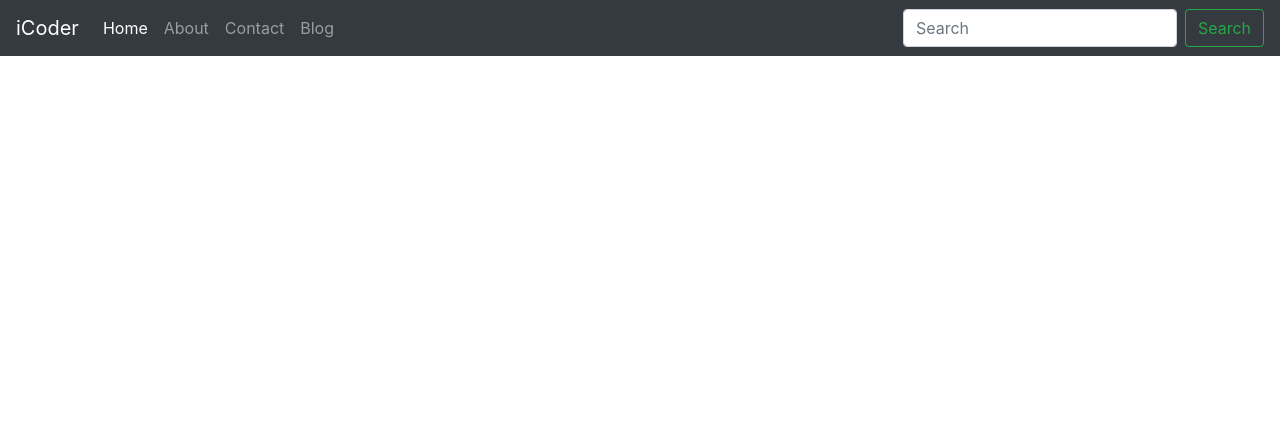
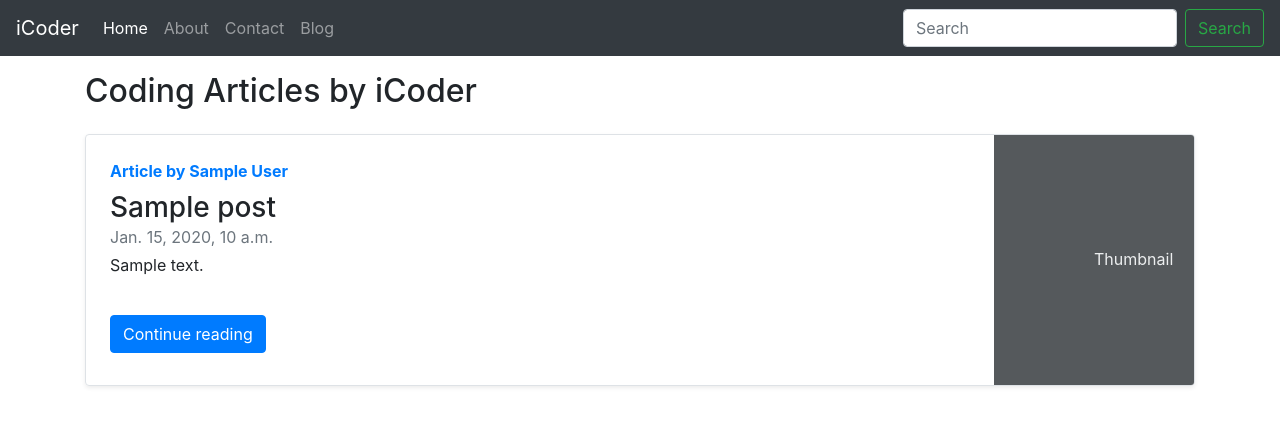
Before and after one commit to swarajmutalik/Django-Code-With-Harry, a Django app: template iCoder/iCoder/templates/blog/bloghome.html in a window 1280 px wide. Shown: the top 426 px of the page. Run offline with Django 4.2, Linux system fonts and the light colour scheme; the template is opened without the code that fills it: most values are stand-ins (such as "Sample title", 1, 10 or a date in 2020); some libraries are stand-ins or nearby versions.

Commit message:
Update bloghome.html

```diff
--- a/iCoder/iCoder/templates/blog/bloghome.html
+++ b/iCoder/iCoder/templates/blog/bloghome.html
@@ -1,7 +1,34 @@
 {% extends 'base.html' %}
 
 {% block title %} BlogHome {% endblock title %}
+{% block blogactive %} active {% endblock blogactive %}
+
 
 {% block body %}
+<div class="container my-3">
+    <h2>Coding Articles by iCoder</h2>
+    {% for post in allPosts %}
+    <div class="row no-gutters border rounded overflow-hidden flex-md-row mb-4 shadow-sm h-md-250 my-4 position-relative">
+        <div class="col p-4 d-flex flex-column position-static">
+            <strong class="d-inline-block mb-2 text-primary">Article by {{post.author}}</strong>
+            <h3 class="mb-0">{{post.title}}</h3>
+            <div class="mb-1 text-muted">{{post.datetime}}</div>
+            <p class="card-text mb-auto">{{post.content| truncatechars:500}}</p>
+            <div class="my-2">
+                <a href="/blog/{{post.slug}}" role="button" class="btn btn-primary">Continue reading</a>
+            </div>
 
- {% endblock %}
+        </div>
+        <div class="col-auto d-none d-lg-block">
+            <svg class="bd-placeholder-img" width="200" height="250" xmlns="http://www.w3.org/2000/svg"
+                 preserveAspectRatio="xMidYMid slice" focusable="false" role="img" aria-label="Placeholder: Thumbnail">
+                <title>Placeholder</title>
+                <rect width="100%" height="100%" fill="#55595c"></rect>
+                <text x="50%" y="50%" fill="#eceeef" dy=".3em">Thumbnail</text>
+            </svg>
+        </div>
+    </div>
+
+    {% endfor %}
+</div>
+{% endblock %}
```
